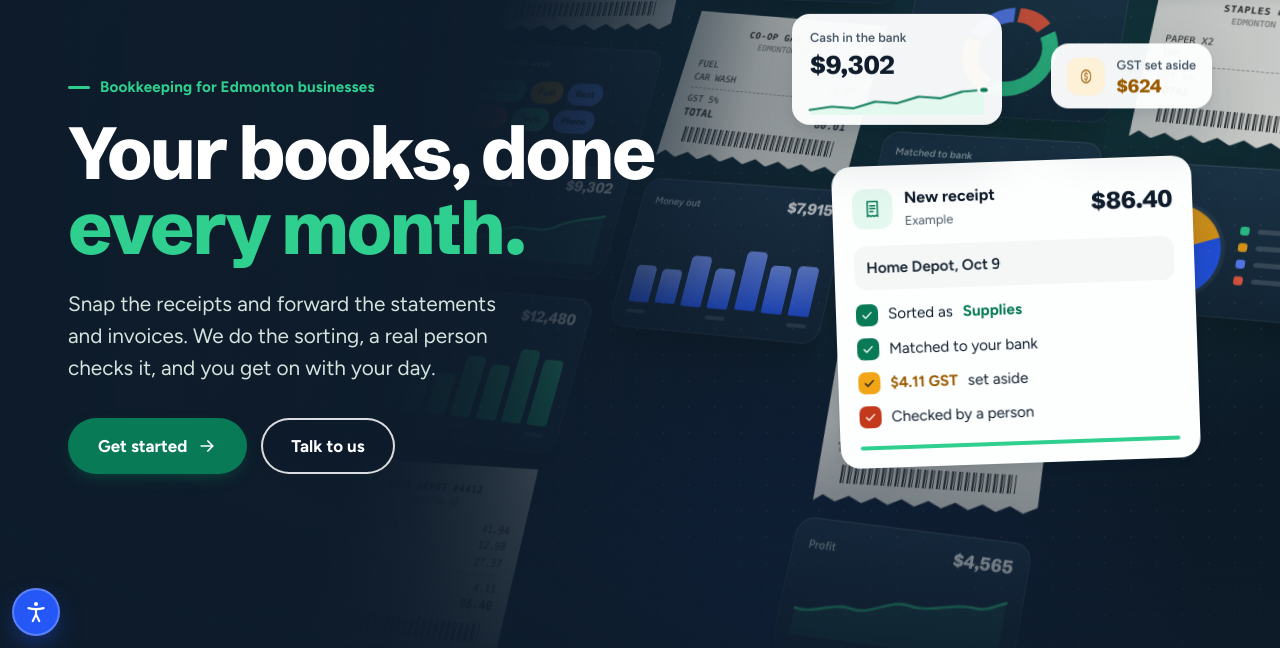
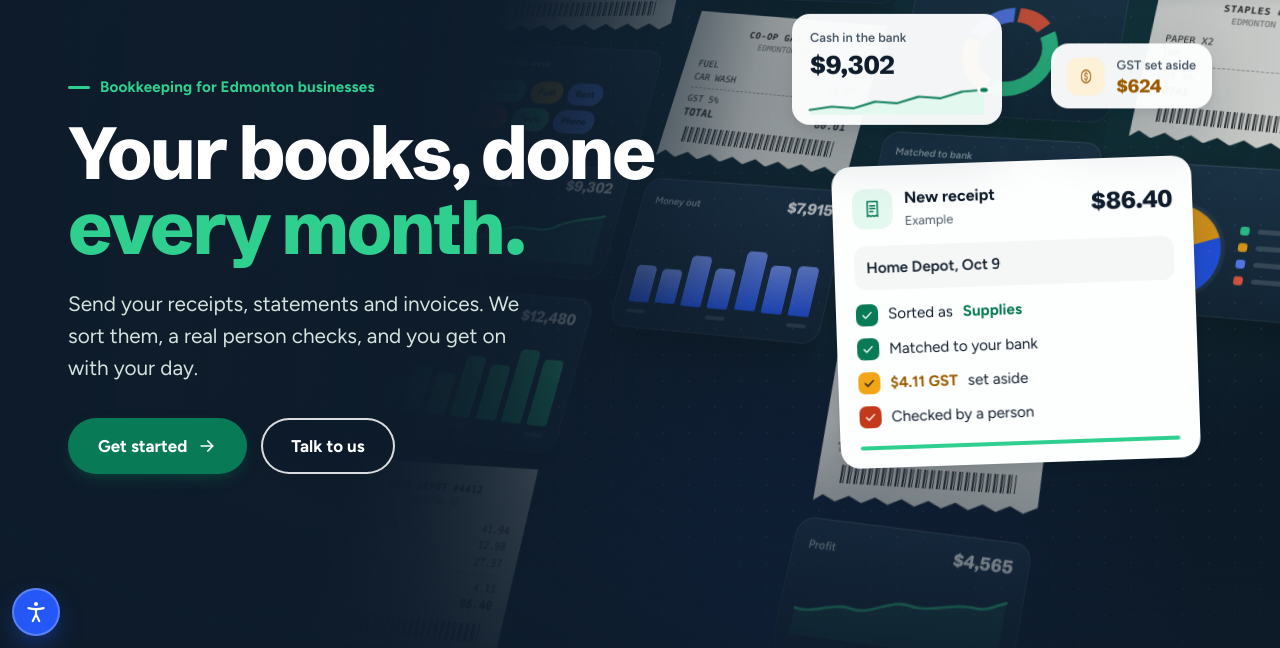
Before and after one commit to gperalta-dev/EasyKeeps, a plain HTML site: page landing/index.html in a window 1280 px wide. Shown: the part 152-800 px from the top of the page. Drawn offline with Linux system fonts and the light colour scheme; animation ran at ten frames a second.

Commit message:
Shorten the hero opening line (#12)
Claude-Session: https://claude.ai/code/session_01Fn1cdZsCnCnXkg72HRyGgW

Co-authored-by: Claude <noreply@anthropic.com>

```diff
--- a/landing/index.html
+++ b/landing/index.html
@@ -92,7 +92,7 @@
 
       <p class="eyebrow eyebrow--light">Bookkeeping for Edmonton businesses</p>
       <h1 id="hero-title" class="hero__title">Your books, done <span>every month.</span></h1>
-      <p class="hero__sub">Snap the receipts and forward the statements and invoices. We do the sorting, a real person checks it, and you get on with your day.</p>
+      <p class="hero__sub">Send your receipts, statements and invoices. We sort them, a real person checks, and you get on with your day.</p>
       <div class="hero__ctas">
         <a class="btn btn--primary btn--lg" href="#start">Get started <svg class="btn__arrow" width="20" height="20" aria-hidden="true" viewBox="0 0 24 24"><path d="M5 12h13M13 6l6 6-6 6" fill="none" stroke="currentColor" stroke-width="2" stroke-linecap="round" stroke-linejoin="round"/></svg></a>
         <a class="btn btn--outline-light btn--lg" href="#talk">Talk to us</a>
```
